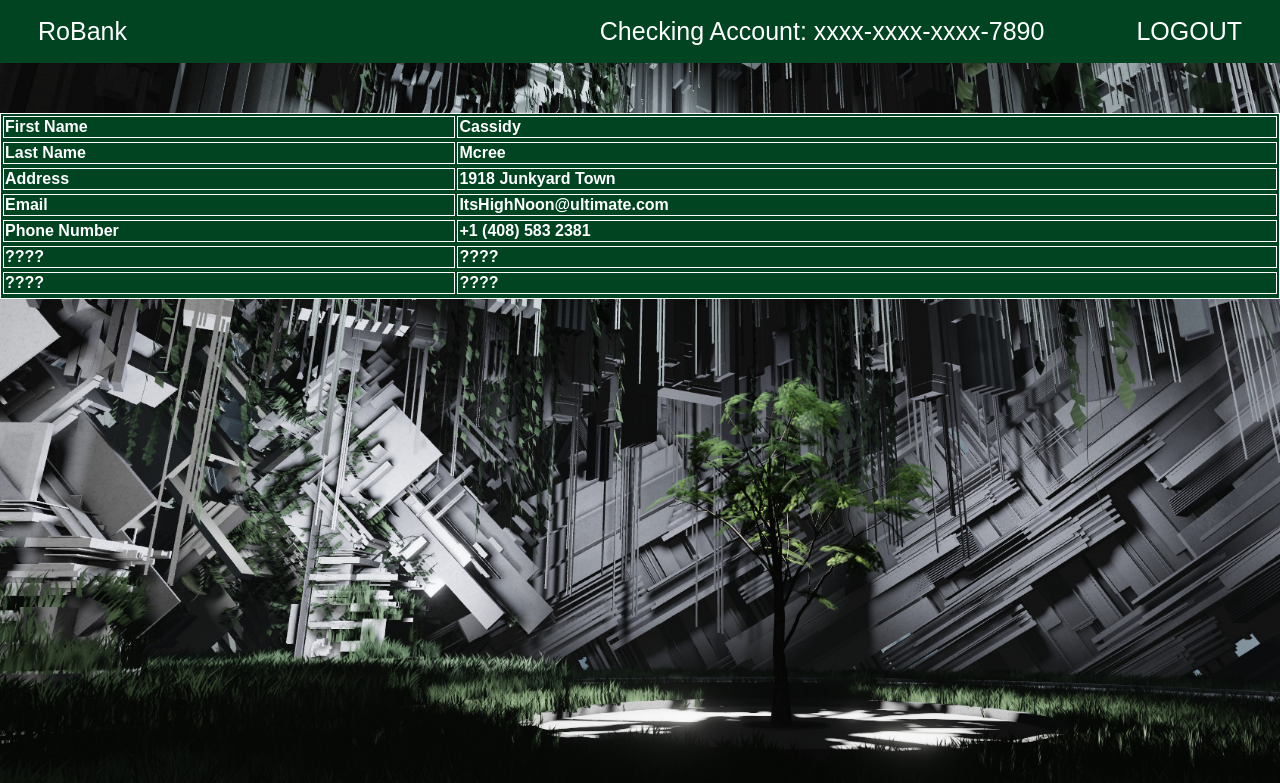
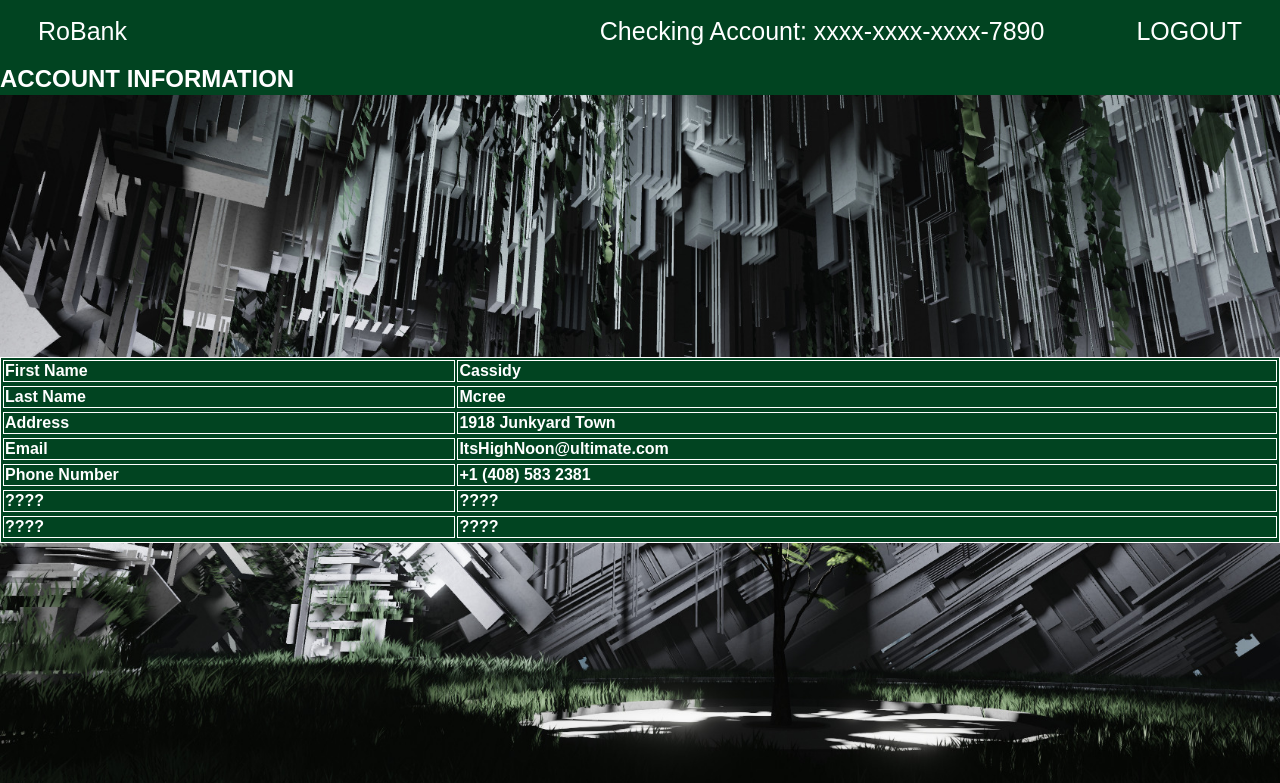
Before and after one commit to J-M0101/RoBankCmpe131, a PHP site: page /accountMainInfo.html in a window 1280 px wide. Shown: the top 783 px of the page. Run offline with PHP 8.4, Linux system fonts and the light colour scheme; lists and menus that the app fills with data are empty.

Commit message:
Added ACCOUNT INFORMATION bar

```diff
--- a/Styles2.css
+++ b/Styles2.css
@@ -183,7 +183,6 @@ body{
   float: center;
   border: none;
   font-size: 25px;
-  margin-top: 50px
 }
 
 /* Page 2 */
--- a/accountMainInfo.html
+++ b/accountMainInfo.html
@@ -77,6 +77,11 @@
 
       <div class = "bottomBox">
         <div class = "centerBox3">
+
+          <div class = "centerTab">
+            <h2>ACCOUNT INFORMATION</h2>
+          </div>
+
           <div class = "centerList">
             <table>
               <tr>
```
